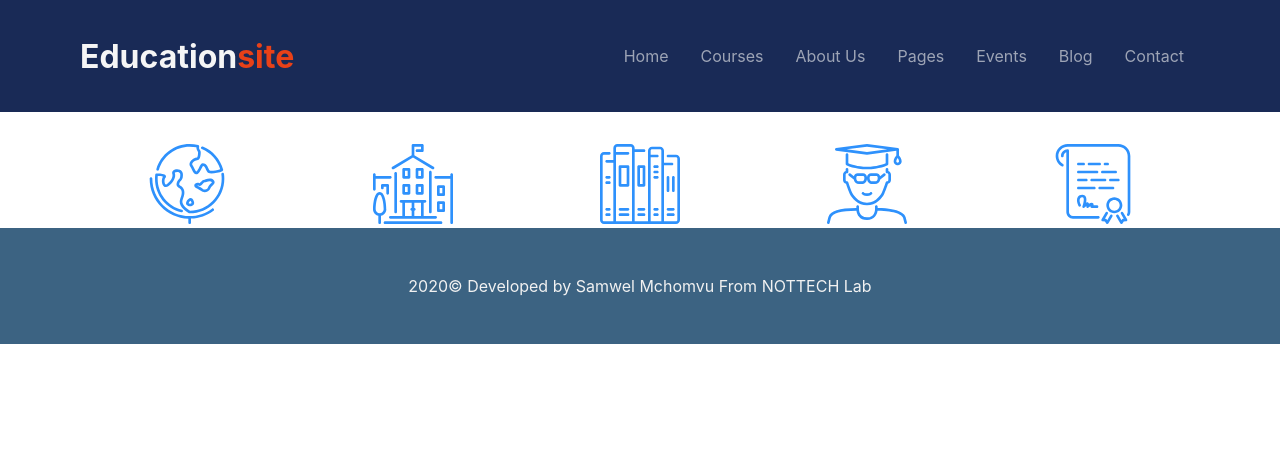
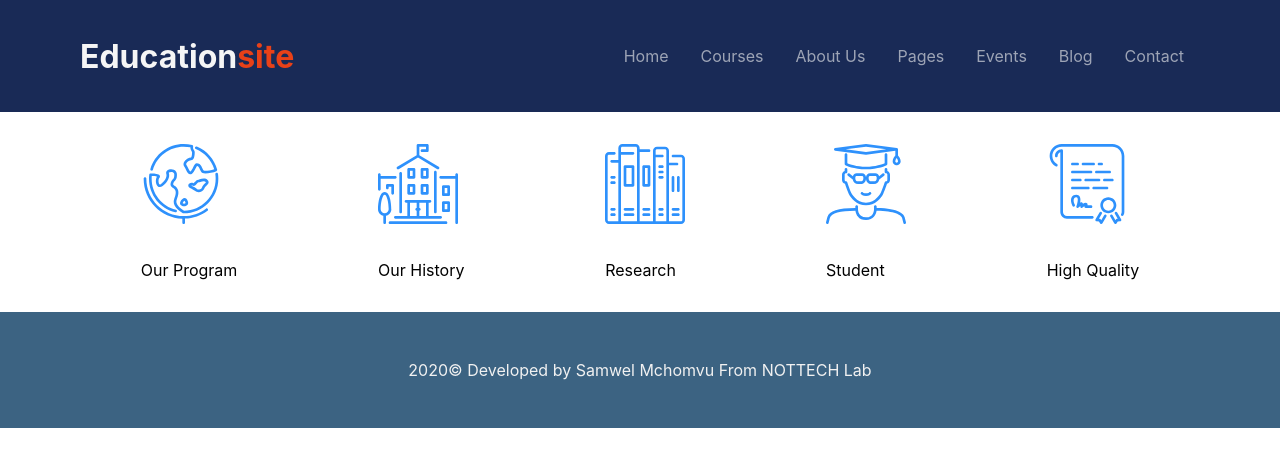
Before and after one commit to mchomvus4/education, a React (Create React App) app: page /about in a window 1280 px wide. Shown: the top 466 px of the page. Built offline with nearby package versions, Linux system fonts and the light colour scheme.

Commit message:
files updated

```diff
--- a/src/components/Section/About.css
+++ b/src/components/Section/About.css
@@ -2,6 +2,9 @@
     display: flex;
     justify-content: space-evenly;
     flex-wrap: wrap;
+}
+.about_para{
+    padding: 2rem 0rem;
 }
 
 @media only screen and (max-width:500px){
--- a/src/components/Section/About.jsx
+++ b/src/components/Section/About.jsx
@@ -10,19 +10,24 @@ function About() {
         <section>
             <div className="flex_about">
                 <div>
-                    <img src={earth} alt="about_img"/>
+                    <img src={earth} alt="about_img" />
+                    <p className="about_para">Our Program</p>
                 </div>
                 <div>
-                    <img src={university} alt="about_img"/>
+                    <img src={university} alt="about_img" />
+                    <p className="about_para">Our History</p>
                 </div>
                 <div>
-                    <img src={book} alt="about_img"/>
+                    <img src={book} alt="about_img" />
+                   <p className="about_para"> Research</p>
                 </div>
                 <div>
-                    <img src={student} alt="about_img"/>
+                    <img src={student} alt="about_img" />
+                   <p className="about_para"> Student</p>
                 </div>
                 <div>
-                    <img src={diploma} alt="about_img"/>
+                    <img src={diploma} alt="about_img" />
+                    <p className="about_para">High Quality</p>
                 </div>
             </div>
        </section>
```
